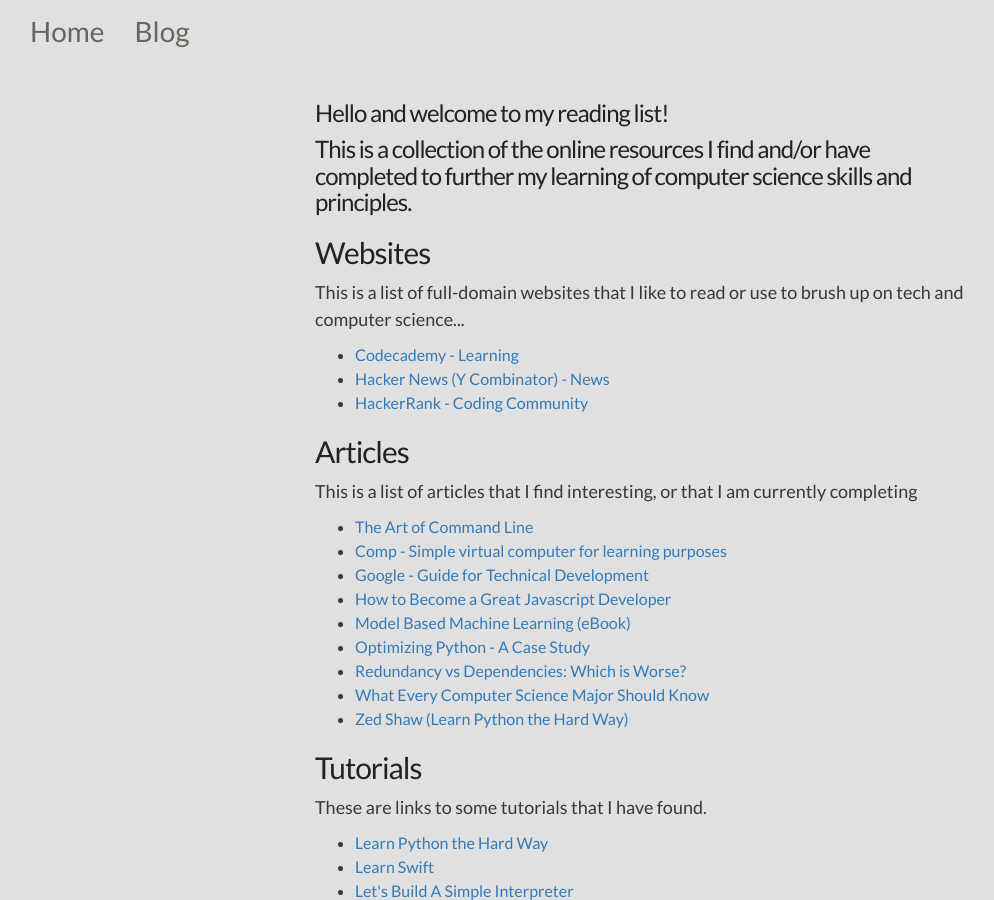
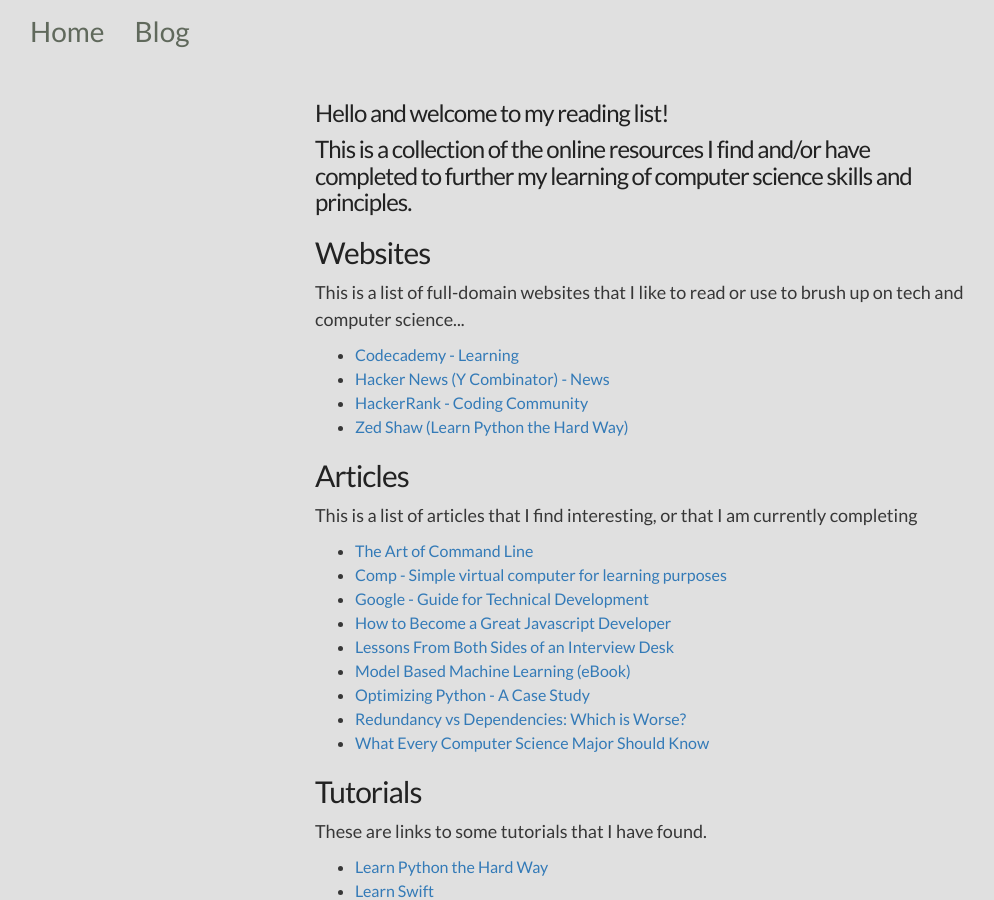
Before and after one commit to eric-cc-su/eric-cc-su.github.io, a Jekyll site: the page built from reading-list/index.html, in a window 1280 px wide and 900 px high. Shown: the whole window, without its empty margins (0-994 px from the left). Built offline with Jekyll 4.4.1, drawn with Linux system fonts in a browser that asks for light colours.

```diff
--- a/reading-list/index.html
+++ b/reading-list/index.html
@@ -3,36 +3,37 @@
 layout: blog
 ---
 
-<div class="blog-post" style="margin-top: 100px;">
+<div class="blog-post" style="margin-top: 100px;l">
     <h3>Hello and welcome to my reading list!</h3>
     <h3>
         This is a collection of the online resources I find and/or have completed
         to further my learning of computer science skills and principles.
     </h3>
 
-    <h2>Websites</h2>
+    <h2 class="rlcat">Websites</h2>
     <p>This is a list of full-domain websites that I like to read or use to brush up on tech and computer science...</p>
     <ul>
         <li><a href="http://www.codecademy.com/">Codecademy - Learning</a></li>
         <li><a href="https://news.ycombinator.com/news">Hacker News (Y Combinator) - News</a></li>
         <li><a href="https://www.hackerrank.com/">HackerRank - Coding Community</a></li>
+        <li><a href="http://zedshaw.com/">Zed Shaw (Learn Python the Hard Way)</a></li>
     </ul>
 
-    <h2>Articles</h2>
+    <h2 class="rlcat">Articles</h2>
     <p>This is a list of articles that I find interesting, or that I am currently completing</p>
     <ul>
         <li><a href="https://github.com/jlevy/the-art-of-command-line">The Art of Command Line</a></li>
         <li><a href="https://github.com/gto76/comp-cpp">Comp - Simple virtual computer for learning purposes</a></li>
         <li><a href="https://www.google.com/about/careers/students/guide-to-technical-development.html">Google - Guide for Technical Development</a></li>
         <li><a href="http://blog.ustunozgur.com/javascript/programming/books/videos/2015/06/17/how_to_be_a_great_javascript_software_developer.html">How to Become a Great Javascript Developer</a></li>
+        <li><a href="https://davidtuite.com/posts/lessons-from-both-sides-interview-desk">Lessons From Both Sides of an Interview Desk</a></li>
         <li><a href="http://www.mbmlbook.com/">Model Based Machine Learning (eBook)</a></li>
         <li><a href="https://www.airpair.com/python/posts/optimizing-python-code">Optimizing Python - A Case Study</a></li>
         <li><a href="http://yosefk.com/blog/redundancy-vs-dependencies-which-is-worse.html">Redundancy vs Dependencies: Which is Worse?</a></li>
         <li><a href="http://matt.might.net/articles/what-cs-majors-should-know/">What Every Computer Science Major Should Know</a></li>
-        <li><a href="http://zedshaw.com/">Zed Shaw (Learn Python the Hard Way)</a></li>
     </ul>
 
-    <h2>Tutorials</h2>
+    <h2 class="rlcat">Tutorials</h2>
     <p>These are links to some tutorials that I have found.</p>
     <ul>
         <li><a href="http://learnpythonthehardway.org/book/">Learn Python the Hard Way</a></li>
```
Also changed, not shown: scripts/RLAssembly.rb (+54 -12 lines).
